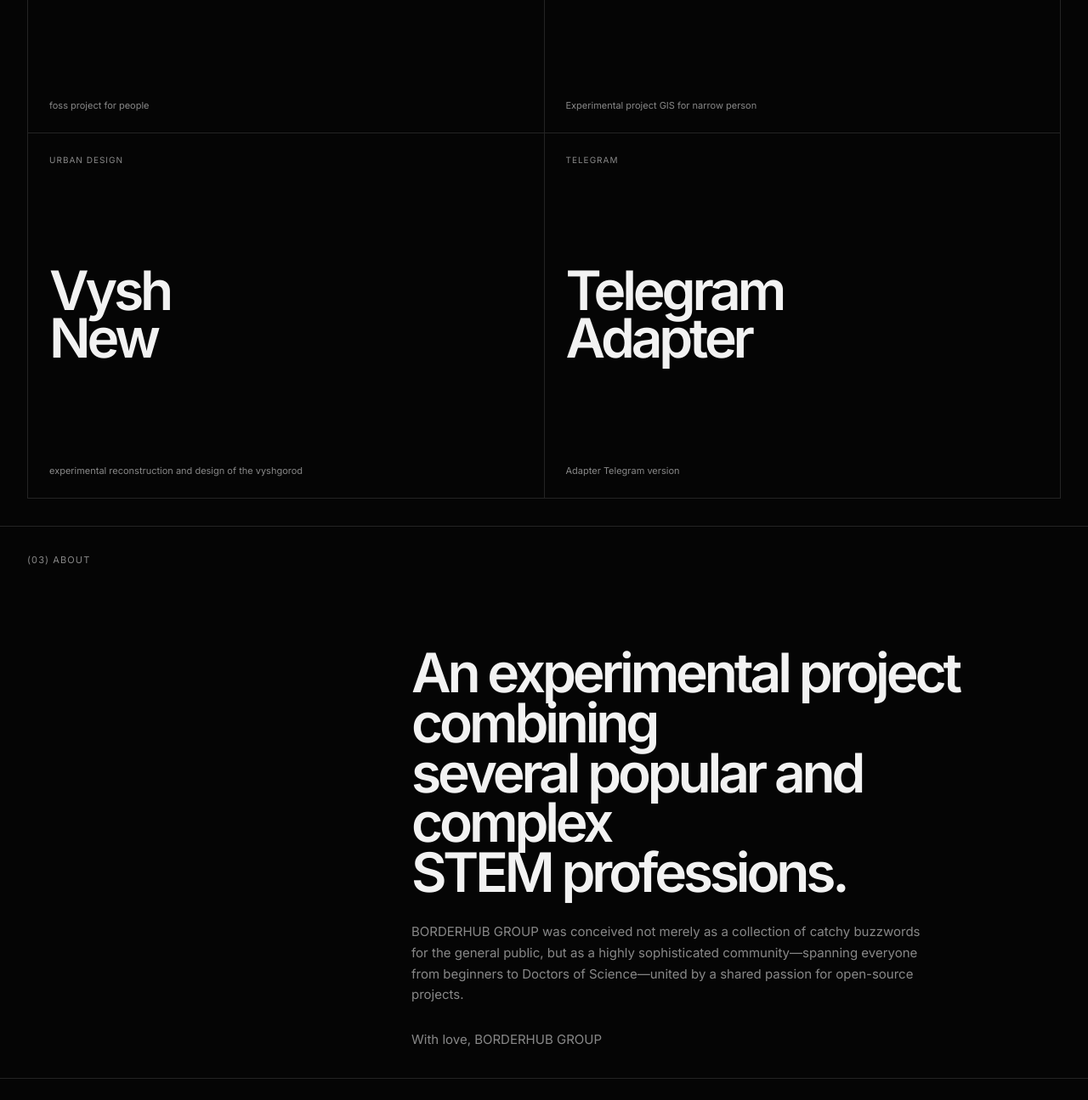
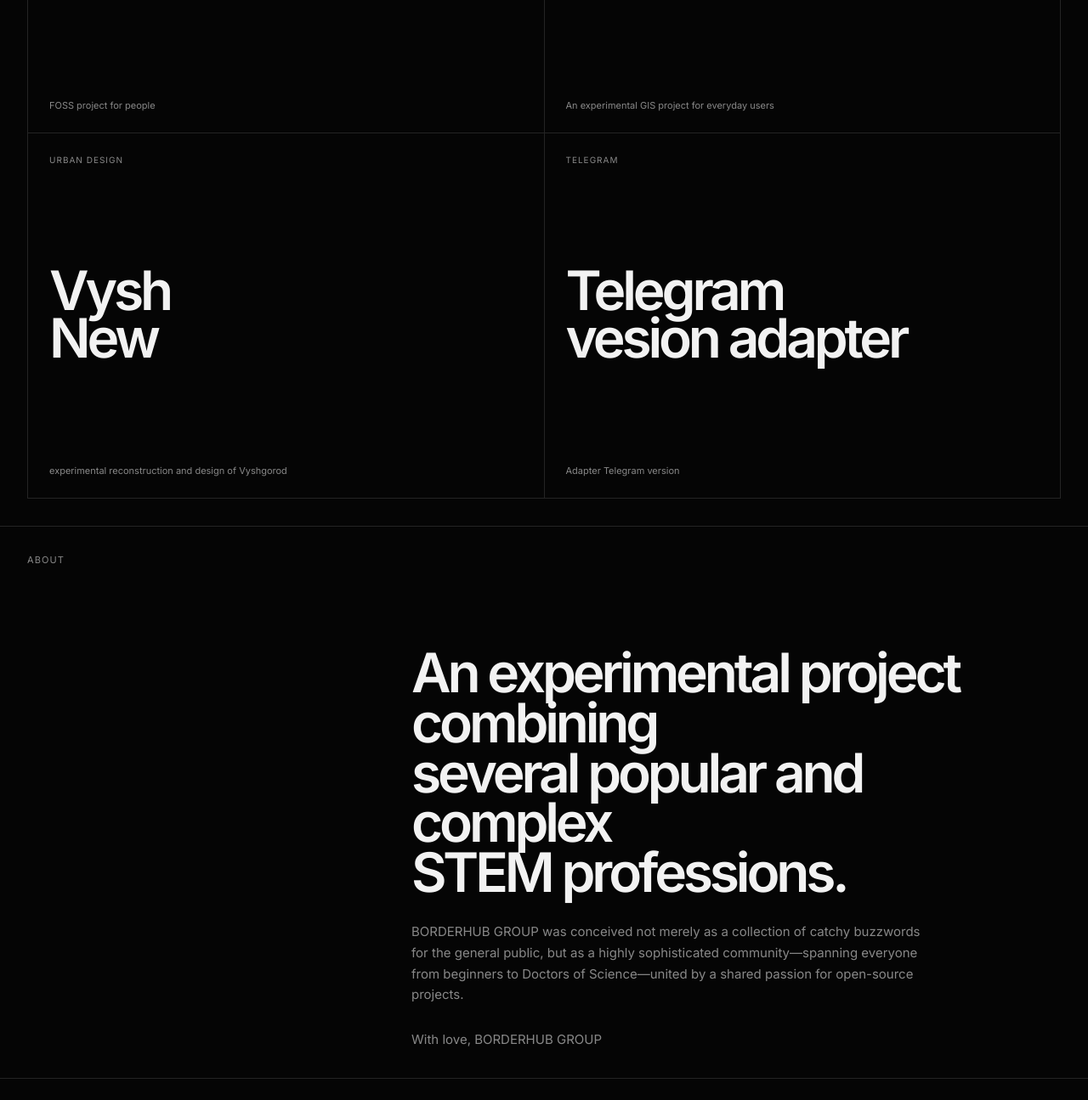
Before and after one commit to alexbigbobf/ACEPENAweb, a plain HTML site: page index.html in a window 1280 px wide. Shown: the part 2565-3860 px from the top of the page at 85% size. Drawn offline with Linux system fonts and the light colour scheme.

Commit message:
Update text content for clarity and correctness

```diff
--- a/index.html
+++ b/index.html
@@ -744,7 +744,7 @@
             </div>
 
             <div class="project-index">
-                foss project for people
+                FOSS project for people
             </div>
 
         </a>
@@ -761,7 +761,7 @@
             </div>
 
             <div class="project-index">
-                Experimental project GIS for narrow person
+                An experimental GIS project for everyday users
             </div>
 
         </a>
@@ -778,7 +778,7 @@
             </div>
 
             <div class="project-index">
-                experimental reconstruction and design of the vyshgorod
+                experimental reconstruction and design of Vyshgorod
             </div>
 
         </a>
@@ -791,7 +791,7 @@
             </div>
 
             <div class="project-title">
-                Telegram<br>Adapter
+                Telegram<br>vesion adapter
             </div>
 
             <div class="project-index">
@@ -811,7 +811,7 @@
 <section class="about" id="about">
 
     <div class="section-number">
-        (03) ABOUT
+        ABOUT
     </div>
 
 
@@ -857,7 +857,7 @@
         <div class="contact-item">
 
             <div class="contact-label">
-                interwiew@protonmail.com write to me
+                interwiew@protonmail.com
             </div>
 
             <div class="contact-value">
```
